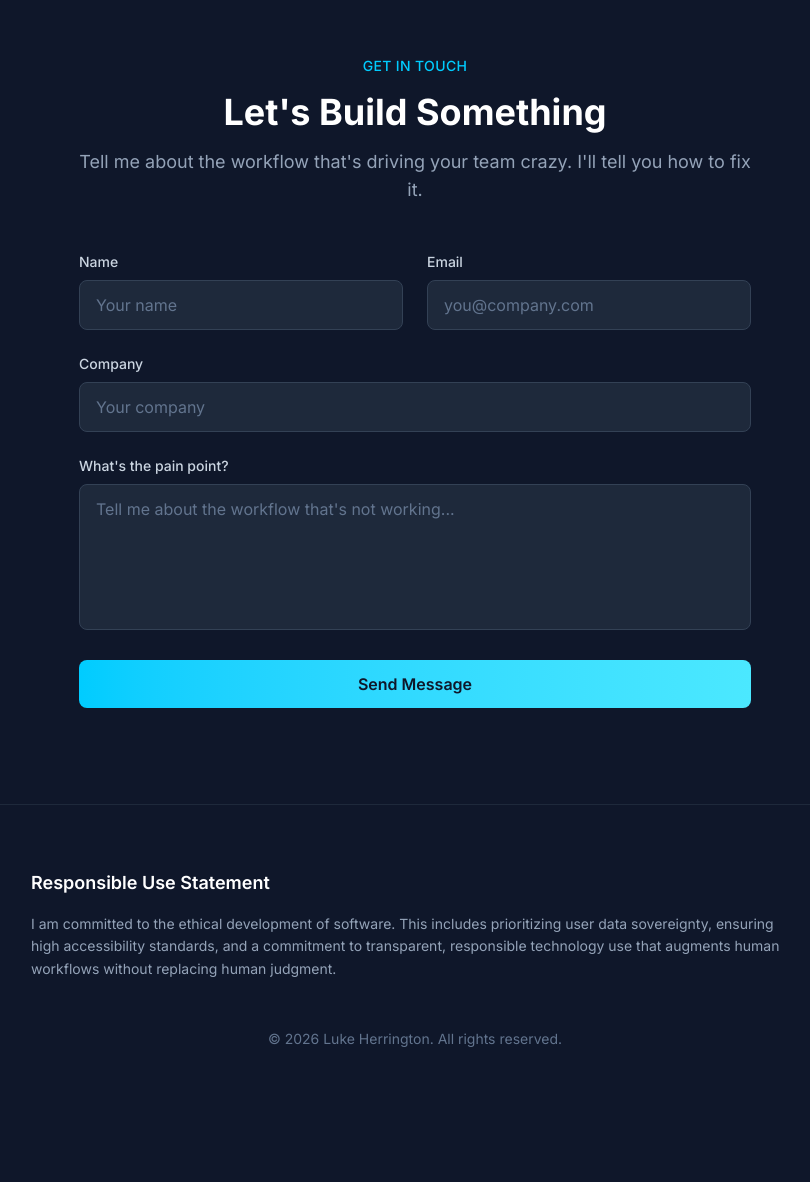
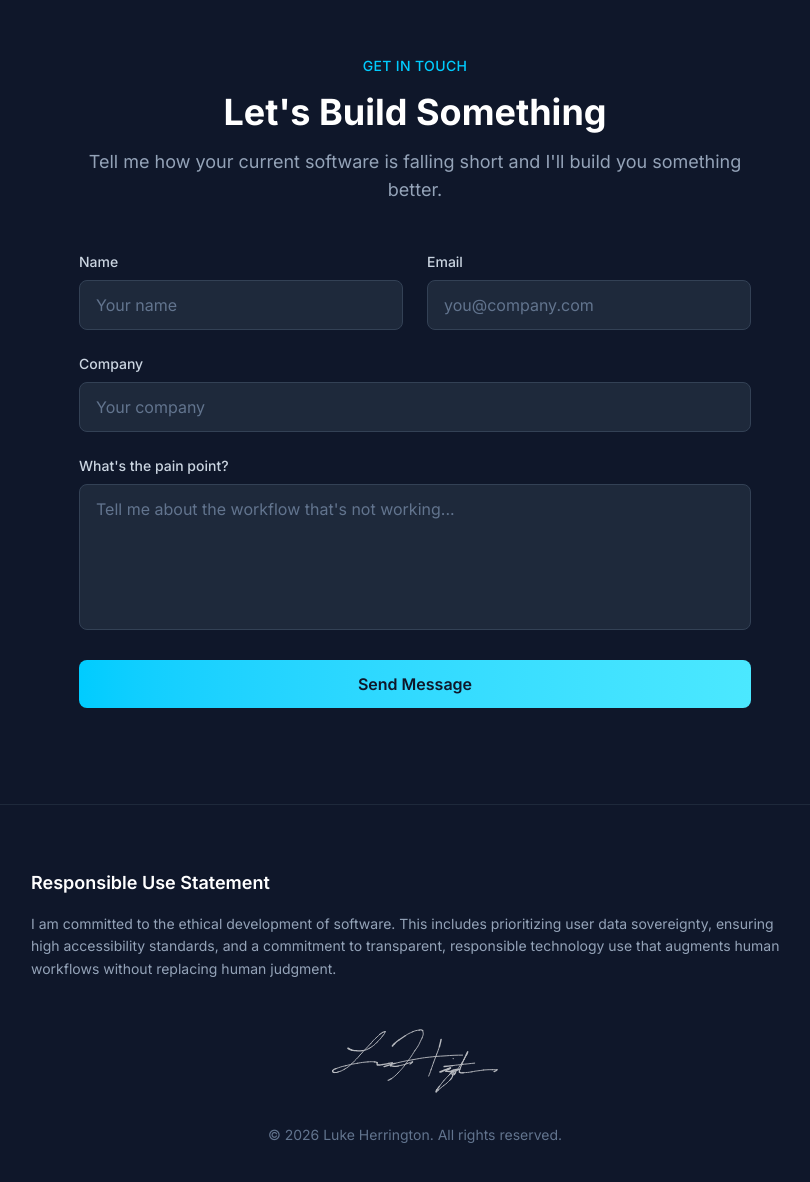
Before and after one commit to infiniteluke/lukeherrington.com, an Astro site: page / in a window 1280 px wide. Shown: the part 4085-5267 px from the top of the page, without its empty margins (225-1035 px from the left). Before the commit the page ends 5198 px from the top, so only its background shows below. Built offline with nearby package versions, Linux system fonts and the light colour scheme; Astro itself is replaced by a stand-in of ours.

Commit message:
Add signature

```diff
--- a/src/components/Contact.astro
+++ b/src/components/Contact.astro
@@ -8,7 +8,7 @@
       Let's Build Something
     </h2>
     <p class="text-slate-400 text-center mb-12 text-lg">
-      Tell me about the workflow that's driving your team crazy. I'll tell you how to fix it.
+      Tell me how your current software is falling short and I'll build you something better.
     </p>
 
     <div id="form-success" class="hidden text-center py-12">
--- a/src/components/Footer.astro
+++ b/src/components/Footer.astro
@@ -13,6 +13,9 @@ const year = new Date().getFullYear();
         replacing human judgment.
       </p>
     </div>
+    <div class="flex justify-center mb-8">
+      <img src="/img/signature.svg" alt="Luke Herrington signature" class="h-16 opacity-70 invert" />
+    </div>
     <div class="text-center text-slate-500 text-sm">
       <p>&copy; {year} Luke Herrington. All rights reserved.</p>
     </div>
```
Also changed, not shown: public/img/signature.svg (added).
